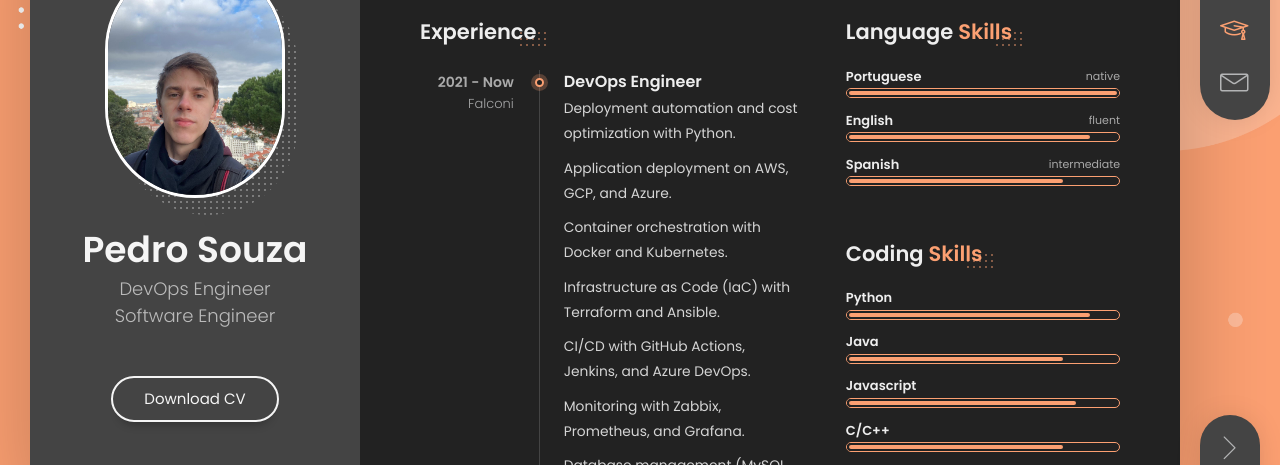
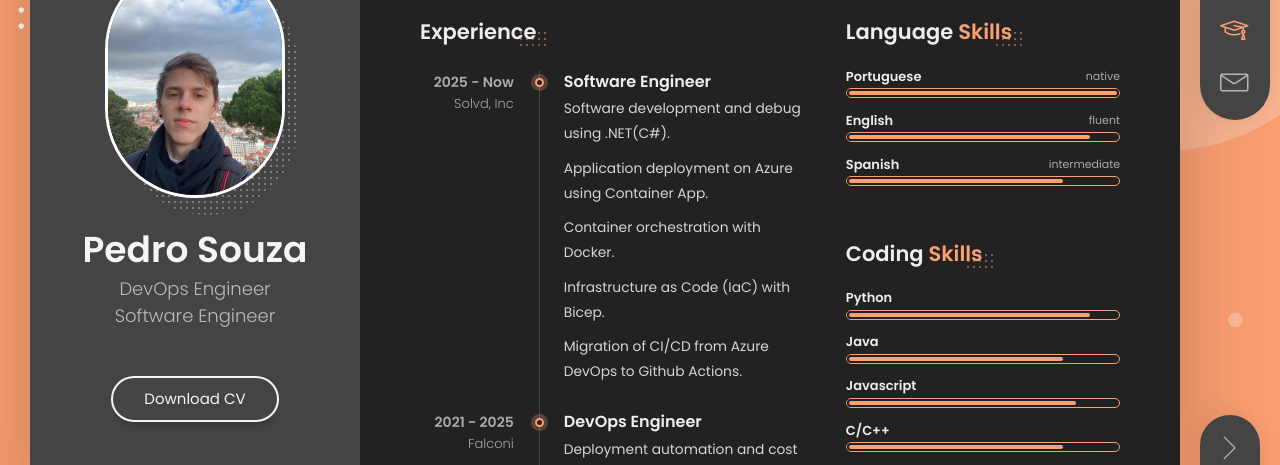
Before and after one commit to pedrinbhbr/curriculo, a plain HTML site: page index.html in a window 1280 px wide. Both pictures are taken after a click on the element 1235 px from the left and 195 px from the top of the page. Shown: the part 190-655 px from the top of the page. Drawn offline with nearby package versions, Linux system fonts and the light colour scheme; some packages are replaced by stand-ins of ours.

Commit message:
updating profile

```diff
--- a/index.html
+++ b/index.html
@@ -192,7 +192,22 @@
                       <div class="timeline timeline-second-style clearfix">
                         <div class="timeline-item clearfix">
                           <div class="left-part">
-                            <h5 class="item-period">2021 - Now</h5>
+                            <h5 class="item-period">2025 - Now</h5>
+                            <span class="item-company">Solvd, Inc</span>
+                          </div>
+                          <div class="divider"></div>
+                          <div class="right-part">
+                            <h4 class="item-title">Software Engineer</h4>
+                            <p>Software development and debug using .NET(C#).</p>
+                            <p>Application deployment on Azure using Container App.</p>
+                            <p>Container orchestration with Docker.</p>
+                            <p>Infrastructure as Code (IaC) with Bicep.</p>
+                            <p>Migration of CI/CD from Azure DevOps to Github Actions.</p>
+                          </div>
+                        </div>
+                        <div class="timeline-item clearfix">
+                          <div class="left-part">
+                            <h5 class="item-period">2021 - 2025</h5>
                             <span class="item-company">Falconi</span>
                           </div>
                           <div class="divider"></div>
```
